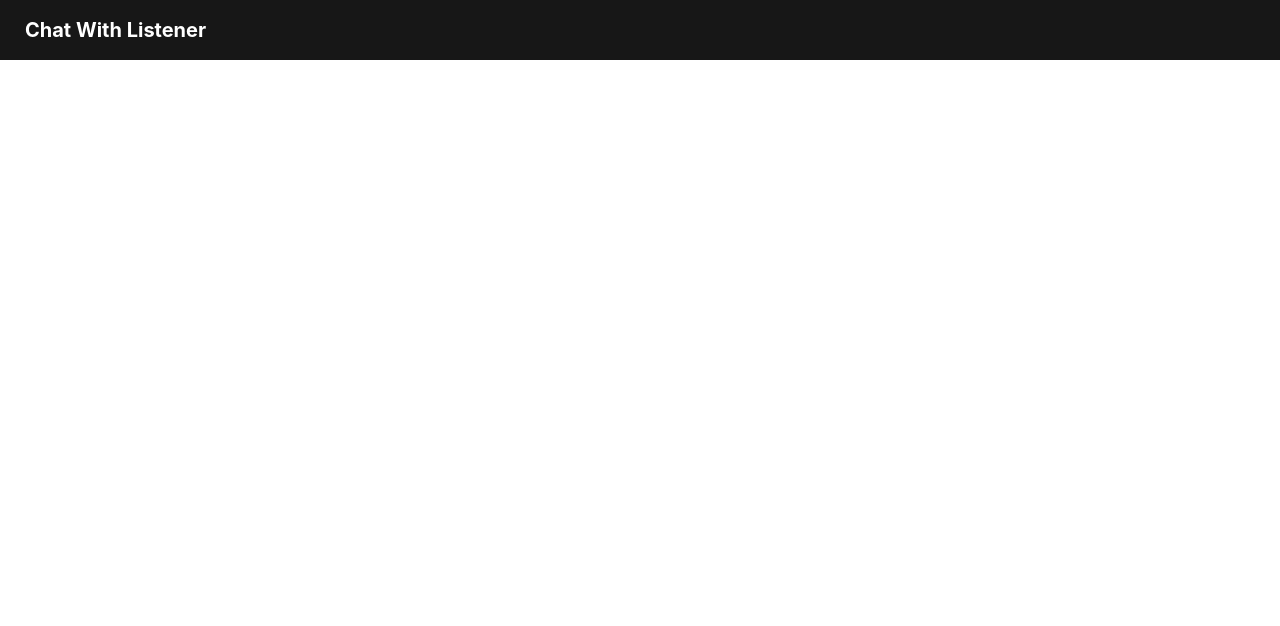
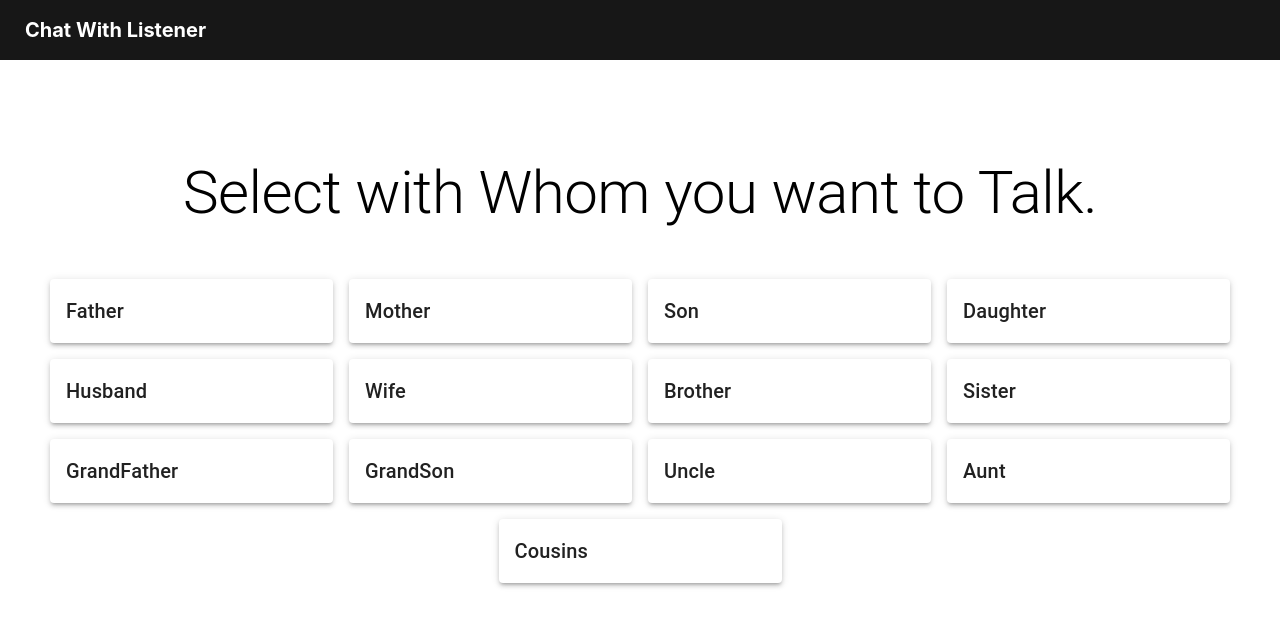
Before and after one commit to borgward-technology/chat-with-listeners, a React (Vite) app in the folder frontend/: page /selecttype in a window 1280 px wide. Before the commit this address had no page. Shown: the top 626 px of the page. Built offline with nearby package versions, Linux system fonts and the light colour scheme.

Commit message:
added firebase logic to add a user info to

```diff
--- a/frontend/package.json
+++ b/frontend/package.json
@@ -10,8 +10,11 @@
     "preview": "vite preview"
   },
   "dependencies": {
+    "@emotion/react": "^11.11.4",
+    "@emotion/styled": "^11.11.0",
     "@firebase/app": "^0.9.27",
     "@firebase/auth": "^1.6.0",
+    "@mui/material": "^5.15.11",
     "@react-oauth/google": "^0.12.1",
     "axios": "^1.6.7",
     "cors": "^2.8.5",
--- a/frontend/src/App.tsx
+++ b/frontend/src/App.tsx
@@ -8,6 +8,7 @@ import PredefinedQuestions from './pages/predefined_questions/predefined_questio
 import LoginPage from './pages/auth/login/login_page';
 import SignUpPage from './pages/auth/signup/signup_page';
 import ChatBoxComponent from './pages/chat_box_page/chat_box_page';
+import PersonGrid from './pages/select_person_to_talk/select_person_to_talk';
 // import { useEffect, useState } from 'react';
 
 function App() {
@@ -50,6 +51,8 @@ function App() {
 
         <Route path='/chatbox' element={<ChatBoxComponent/>}/>
 
+        <Route path='/selecttype' element={<PersonGrid />}/>
+
       </Routes>
     </Router>
   );
--- a/frontend/src/components/firebase.ts
+++ b/frontend/src/components/firebase.ts
@@ -1,6 +1,7 @@
 // Import the functions you need from the SDKs you need
 import { initializeApp } from "firebase/app";
 import {getAuth, GoogleAuthProvider} from "firebase/auth";
+import { getFirestore } from "firebase/firestore";
 
 
 const firebaseConfig = {
@@ -20,4 +21,8 @@ const auth = getAuth(app);
 
 const provider = new GoogleAuthProvider();
 
+// Reference to the Firestore database
+
 export  {auth, provider};
+
+export const db = getFirestore(app);
--- a/frontend/src/pages/auth/google_login_button.tsx
+++ b/frontend/src/pages/auth/google_login_button.tsx
@@ -1,6 +1,7 @@
 
-import { auth , provider} from "../../components/firebase";
+import { auth , db, provider} from "../../components/firebase";
 import { signInWithPopup } from "firebase/auth";
+import { doc, setDoc } from "firebase/firestore";
 
 import { useNavigate } from "react-router-dom";
 
@@ -10,10 +11,26 @@ const navigate = useNavigate();
 
   const signInWithGoogle = async () => {
     try {
-     signInWithPopup(auth,provider).then((res) => {
-      console.log("EMAIL  ---------    "+res.user.email);
+     signInWithPopup(auth,provider).then(async (res : any) => {
       const userEmail = res.user.email;
       if(userEmail != ""){
+        console.log("user   ------     "+userEmail);
+        const userDocRef = doc(db, "users", res.user.uid);
+
+        if(res.user.email != null) {
+            await setDoc(userDocRef, {
+                "uid":res.user.uid,
+                "email" : res.user.email,
+                "mobile" : res.user.phoneNumber,
+                'city': "",
+                'State': "",
+                'country': "",
+              });
+            console.log("Document written with ID: ", userDocRef.id);
+            navigate("/");
+            return;
+        }
+
         navigate("/");
       }else{
         alert("Google Sign in Failed");
--- a/frontend/src/pages/auth/signup/signup_page.tsx
+++ b/frontend/src/pages/auth/signup/signup_page.tsx
@@ -3,11 +3,12 @@ import './signup.css';
 import { useNavigate } from 'react-router-dom';
 import { auth } from '../../../components/firebase';
 import { createUserWithEmailAndPassword } from '@firebase/auth';
+import {db} from "../../../components/firebase";
+import { doc, setDoc } from 'firebase/firestore';
 
 const SignUpPage = () =>{
 
     const navigate =  useNavigate();
-
 
     const [fullName, setFullName] = useState('');
     const [email, setEmailName] = useState('');
@@ -24,19 +25,19 @@ const SignUpPage = () =>{
         setLoading(true);
         event.preventDefault();
 
-        console.log("email   ----     "+email);
-        console.log("password   ----     "+password);
-
-        console.log('Full Name:', fullName);
-        console.log('Mobile:', mobileNumber);
-        console.log('City:', city);
-        console.log('State:', state);
-        console.log('Country:', country);
-
         try {
         const user = await createUserWithEmailAndPassword(auth, email, password);
-        console.log("user   ------     "+user.user.email);
+        const userDocRef = doc(db, "users", user.user.uid);
         if(user.user.email != null) {
+            await setDoc(userDocRef, {
+                "uid":user.user.uid,
+                "email" : user.user.email,
+                "mobile" : mobileNumber,
+                'city': city,
+                'State': state,
+                'country': country,
+              });
+              console.log("Document written with ID: ", userDocRef.id);
             navigate("/");
         }
         setLoading(false);
--- a/frontend/src/pages/chat_box_page/chat_box_page.tsx
+++ b/frontend/src/pages/chat_box_page/chat_box_page.tsx
@@ -3,8 +3,8 @@ import "./chat_box_page.css";
 
 
 type DateTime = {
-    date: Date; // Date object representing the date
-    time: string; // String representing the time (e.g., "12:00 PM")
+    date: Date;
+    time: string;
 };
 
 interface ChatContent {
@@ -21,32 +21,23 @@ const ChatBoxComponent = () => {
     }
 
     const addChatToList = () => {
-
         const currentDate: Date = new Date();
-
         const currentTime: Date = new Date();
-
         const currentHours: number = currentTime.getHours();
         const currentMinutes: number = currentTime.getMinutes();
         const currentSeconds: number = currentTime.getSeconds();
-
         console.log(`hourse -> ${currentHours} Minutes -> ${currentMinutes} seconds -> ${currentSeconds}`)
-
         const dateNow : DateTime = {
             date : currentDate,
             time : `${currentHours}:${currentMinutes}`,
         }
-
         const newMessage : ChatContent = {
             message: inputValue,
             sendAt:dateNow
         }
-
         console.log(`newMessage   ->>    ${newMessage}`);
-
         setAddToChatList([...chatList, newMessage]);
         setText('');
-
     }
 
         // Function to handle Enter key press
@@ -81,7 +72,7 @@ const ChatBoxComponent = () => {
                  ?  <div style={({display:"flex", fontWeight:"700", justifyContent:"center", alignItems:"center", alignContent:"center", height:"60vh"})}>No Message yet, please start Chatting</div>
                  :  chatList.map((item, index) => (
                         <div key={index} className="list_item">{  item.message}</div>
-                    ))}
+                ))}
                 </div>
 
                 <div className="container">
--- a/frontend/src/pages/chat_now.tsx
+++ b/frontend/src/pages/chat_now.tsx
@@ -1,7 +1,14 @@
 
-import { Link } from "react-router-dom";
+import { Link, useNavigate } from "react-router-dom";
 
 const ChatNowPage = () => {
+
+    const navigate = useNavigate();
+
+    const handleChatButtonClick = () => {
+        navigate("/selecttype");
+    }
+
     return (
         <div style={({display:"flex", flexDirection:"column", justifyContent: "center", height: "80vh", alignItems:"center"})}>
             <h1 style={({color:"black"})}> Please Select below option of Conversation</h1>
@@ -11,7 +18,7 @@ const ChatNowPage = () => {
                     alert("Call feature is not yet available please select other option.");
                 }} style={({backgroundColor:"#171717", padding:"10px 20px", display:"inline-block", color:"#fff", border:"none", borderRadius:"4px", cursor:"pointer", textAlign:"center", textDecoration:"none", transition:"backgroundColor 0.3s ease"})}>Call</div>
                 <div style={({width:"50px"})}></div>
-                <div onClick={()=>{  }} style={({backgroundColor:"#171717", padding:"10px 20px", display:"inline-block", color:"#fff", border:"none", borderRadius:"4px", cursor:"pointer", textAlign:"center", textDecoration:"none", transition:"backgroundColor 0.3s ease"})}><Link to={"/selectduration"} style={{ textDecoration: 'none', color: 'inherit' }}>Chat</Link></div>
+                <div onClick={handleChatButtonClick} style={({backgroundColor:"#171717", padding:"10px 20px", display:"inline-block", color:"#fff", border:"none", borderRadius:"4px", cursor:"pointer", textAlign:"center", textDecoration:"none", transition:"backgroundColor 0.3s ease"})}>Chat</div>
            </div>
         </div>
     );
--- /dev/null
+++ b/frontend/src/pages/select_person_to_talk/select_person_to_talk.tsx
@@ -0,0 +1,76 @@
+import { Button, Grid, Paper, Typography } from "@mui/material";
+import React, { useState } from "react";
+import { useNavigate } from "react-router-dom";
+
+interface Person {
+    id : number,
+    personText : string,
+}
+
+const userList : Person[] = [
+    {id:0 , personText: "Father"},
+    {id:1 , personText: "Mother"},
+    {id:2 , personText: "Son"},
+    {id:3 , personText: "Daughter"},
+    {id:4 , personText: "Husband"},
+    {id:5 , personText: "Wife"},
+    {id:6 , personText: "Brother"},
+    {id:7 , personText: "Sister"},
+    {id:8 , personText: "GrandFather"},
+    {id:9 , personText: "GrandSon"},
+    {id:10 , personText: "Uncle"},
+    {id:11 , personText: "Aunt"},
+    {id:12 , personText: "Cousins"},
+    // {id:13 , personText: "Other"},
+];
+
+
+const PersonGrid : React.FC  = ()=> {
+
+const[selectedOption, setOption] = useState<Person | null>(null);
+const navigate = useNavigate();
+
+
+const handleNextButton = () => {
+    console.log("id is  ->>>   "+selectedOption?.id);
+    navigate("/selectduration");
+}
+
+
+    return (
+        <div style={{ padding:"0px 50px", flexDirection:"column", display : "flex", justifyContent:"center", alignItems:"center",  minHeight:"80vh", minWidth:"80vw", maxWidth:"100vw"}}>
+        <Typography variant="h2">
+                            Select with Whom you want to Talk.
+        </Typography>
+
+        <div style={({height:"50px"})}></div>
+        <Grid container spacing={2} justifyContent={"center"} display={"flex"} alignItems={"center"}>
+            {userList.map((user) => (
+                <Grid  item key={user.id} xs={12} sm={6} md={4} lg={3}  onClick={() => {
+                        setOption({id: user.id, personText:user.personText});
+                    }}>
+                    <Paper elevation={3}  style={{ border: selectedOption?.id === user.id ? "solid 1px black" : "", padding:16, cursor: 'pointer'}}>
+                        <Typography variant="h6">
+                            {user.personText}
+                        </Typography>
+                    </Paper>
+                </Grid>
+            ))}
+        </Grid>
+        <div style={({height:"20px"})}></div>
+        {selectedOption === null ? <div></div>:(<Button variant="contained" color="primary" style={{
+          marginTop: 16,
+          backgroundColor: 'black', // Set button background color
+          color: 'white', // Set button text color
+          borderRadius: 8, // Set button border radius
+          fontSize: '1.2rem', // Set button font size
+          padding: '12px 24px', // Set button padding
+        }} onClick={handleNextButton}>
+            Next
+        </Button>)}
+
+        </div>
+    );
+}
+
+export  default PersonGrid;
```
Also changed, not shown: 1 other file (tests, documents, lock files or other folders).
